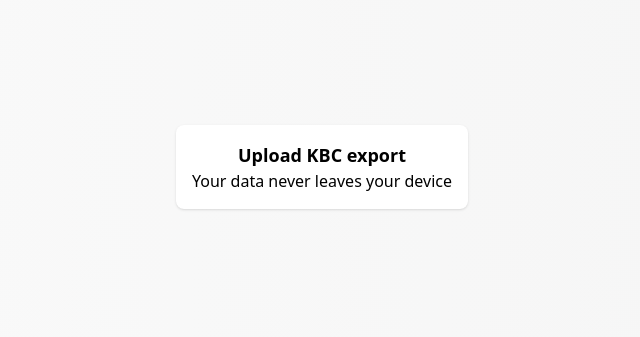
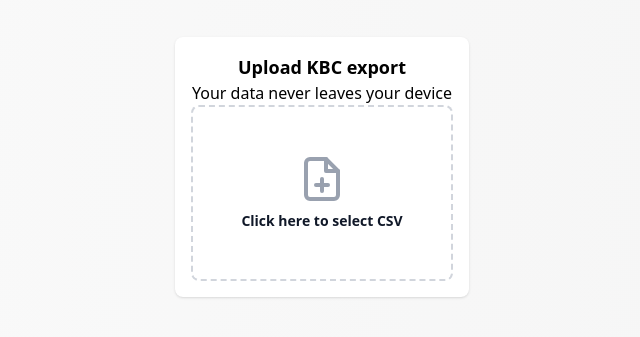
Before and after one commit to dealloc/kbc-visualiser, a Vue app: page / in a window 1280 px wide. Shown: the part 233-570 px from the top of the page, without its empty margins (318-958 px from the left). Built offline with nearby package versions, Linux system fonts and the light colour scheme.

Commit message:
implement basic data parsing

```diff
--- a/src/App.vue
+++ b/src/App.vue
@@ -1,8 +1,12 @@
-<script setup></script>
+<script setup>
+import LoadingPage from './pages/LoadingPage.vue'
+import UploadPage from './pages/UploadPage.vue'
+import { useFinances } from './stores/finances'
+
+const finances = useFinances()
+</script>
 
 <template>
-  <div class="flex flex-col items-center bg-white rounded-lg p-4 shadow">
-    <h1 class="text-lg font-bold">Upload KBC export</h1>
-    <h6>Your data never leaves your device</h6>
-  </div>
+  <LoadingPage v-if="finances.isLoading" />
+  <UploadPage v-else-if="!finances.hasRecords" />
 </template>
--- /dev/null
+++ b/src/components/SpinnerSvg.vue
@@ -0,0 +1,31 @@
+<template>
+  <div class="flex justify-between items-center">
+    <svg
+      class="mr-3 -ml-1 size-10 animate-spin text-indigo-500"
+      xmlns="http://www.w3.org/2000/svg"
+      fill="none"
+      viewBox="0 0 24 24"
+    >
+      <circle
+        class="opacity-25"
+        cx="12"
+        cy="12"
+        r="10"
+        stroke="currentColor"
+        stroke-width="4"
+      ></circle>
+      <path
+        class="opacity-75"
+        fill="currentColor"
+        d="M4 12a8 8 0 018-8V0C5.373 0 0 5.373 0 12h4zm2 5.291A7.962 7.962 0 014 12H0c0 3.042 1.135 5.824 3 7.938l3-2.647z"
+      ></path>
+    </svg>
+    <span v-if="finances.loadingText">{{ finances.loadingText }}</span>
+  </div>
+</template>
+
+<script setup>
+import { useFinances } from '@/stores/finances'
+
+const finances = useFinances()
+</script>
--- /dev/null
+++ b/src/models/transaction.js
@@ -0,0 +1,16 @@
+import { trim } from '@/utils/trim'
+
+export class Transaction {
+  constructor(row) {
+    this.date = trim(row.data[5])
+    this.currency = trim(row.data[7])
+    this.amount = trim(row.data[8])
+    this.balance = trim(row.data[9])
+    this.credit = trim(row.data[10])
+    this.debit = trim(row.data[11])
+    this.other_account = trim(row.data[12])
+    this.other_name = trim(row.data[14])
+    this.structured_comment = trim(row.data[16])
+    this.free_comment = trim(row.data[17])
+  }
+}
--- /dev/null
+++ b/src/pages/LoadingPage.vue
@@ -0,0 +1,7 @@
+<template>
+  <SpinnerSvg />
+</template>
+
+<script setup>
+import SpinnerSvg from '@/components/SpinnerSvg.vue'
+</script>
--- /dev/null
+++ b/src/pages/UploadPage.vue
@@ -0,0 +1,57 @@
+<template>
+  <div class="flex flex-col items-center bg-white rounded-lg p-4 shadow">
+    <h1 class="text-lg font-bold">Upload KBC export</h1>
+    <h6>Your data never leaves your device</h6>
+
+    <label
+      for="file-upload"
+      class="relative block w-full rounded-lg border-2 border-dashed border-gray-300 p-12 text-center hover:border-gray-400 focus:ring-2 focus:ring-indigo-500 focus:ring-offset-2 focus:outline-hidden"
+    >
+      <svg
+        xmlns="http://www.w3.org/2000/svg"
+        width="24"
+        height="24"
+        viewBox="0 0 24 24"
+        fill="none"
+        stroke="currentColor"
+        stroke-width="2"
+        stroke-linecap="round"
+        stroke-linejoin="round"
+        class="mx-auto size-12 text-gray-400"
+      >
+        <path d="M14 2H6a2 2 0 0 0-2 2v16a2 2 0 0 0 2 2h12a2 2 0 0 0 2-2V8z"></path>
+        <polyline points="14 2 14 8 20 8"></polyline>
+        <line x1="12" y1="18" x2="12" y2="12"></line>
+        <line x1="9" y1="15" x2="15" y2="15"></line>
+      </svg>
+      <span class="mt-2 block text-sm font-semibold text-gray-900">Click here to select CSV</span>
+      <input
+        type="file"
+        id="file-upload"
+        name="file-upload"
+        class="sr-only"
+        @change="onFileSelected"
+      />
+    </label>
+  </div>
+</template>
+
+<script setup>
+import { useFinances } from '@/stores/finances'
+import Papa from 'papaparse'
+
+const finances = useFinances()
+
+function onFileSelected(event) {
+  const files = event.target.files
+
+  Papa.parse(files[0], {
+    step(results) {
+      finances.addRecord(results)
+    },
+    complete() {
+      console.info('complete')
+    },
+  })
+}
+</script>
--- a/src/stores/finances.js
+++ b/src/stores/finances.js
@@ -1,19 +1,27 @@
-import { ref } from 'vue'
+import { computed, ref } from 'vue'
 import { defineStore } from 'pinia'
+import { Transaction } from '@/models/transaction'
 
 export const useFinances = defineStore('finances', () => {
-  const parsing = ref(false)
-  const rows = ref([])
+  const isLoading = ref(false)
+  const loadingText = ref(null)
+  const records = ref([])
 
-  function pushFinanceData(row) {
-    if (row.data.length === 18) {
-      rows.value.push(row.data)
+  const hasRecords = computed(() => !isLoading.value && records.value.length !== 0)
+
+  function addRecord(row) {
+    if (row.data.length === 18 && row.errors.length === 0) {
+      console.info(new Transaction(row))
+    } else {
+      console.error('Failed to parse record:', row)
     }
   }
 
-  function completeFinanceData() {
-    console.info(rows)
+  return {
+    isLoading,
+    loadingText,
+    records,
+    hasRecords,
+    addRecord,
   }
-
-  return { parsing, pushFinanceData, completeFinanceData }
 })
--- /dev/null
+++ b/src/utils/trim.js
@@ -0,0 +1,7 @@
+export function trim(input) {
+  if (input !== null && input !== undefined) {
+    return input.trim()
+  }
+
+  return input
+}
```
